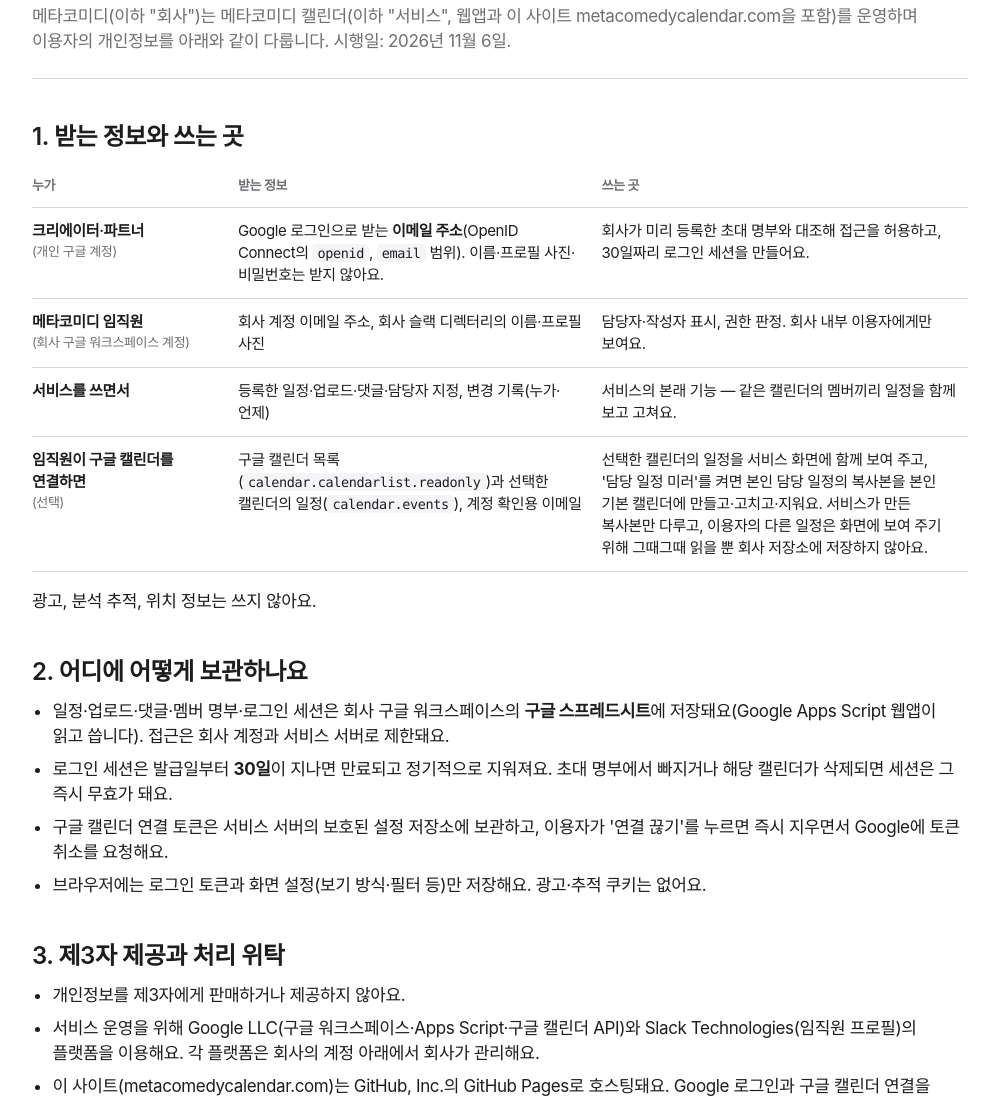
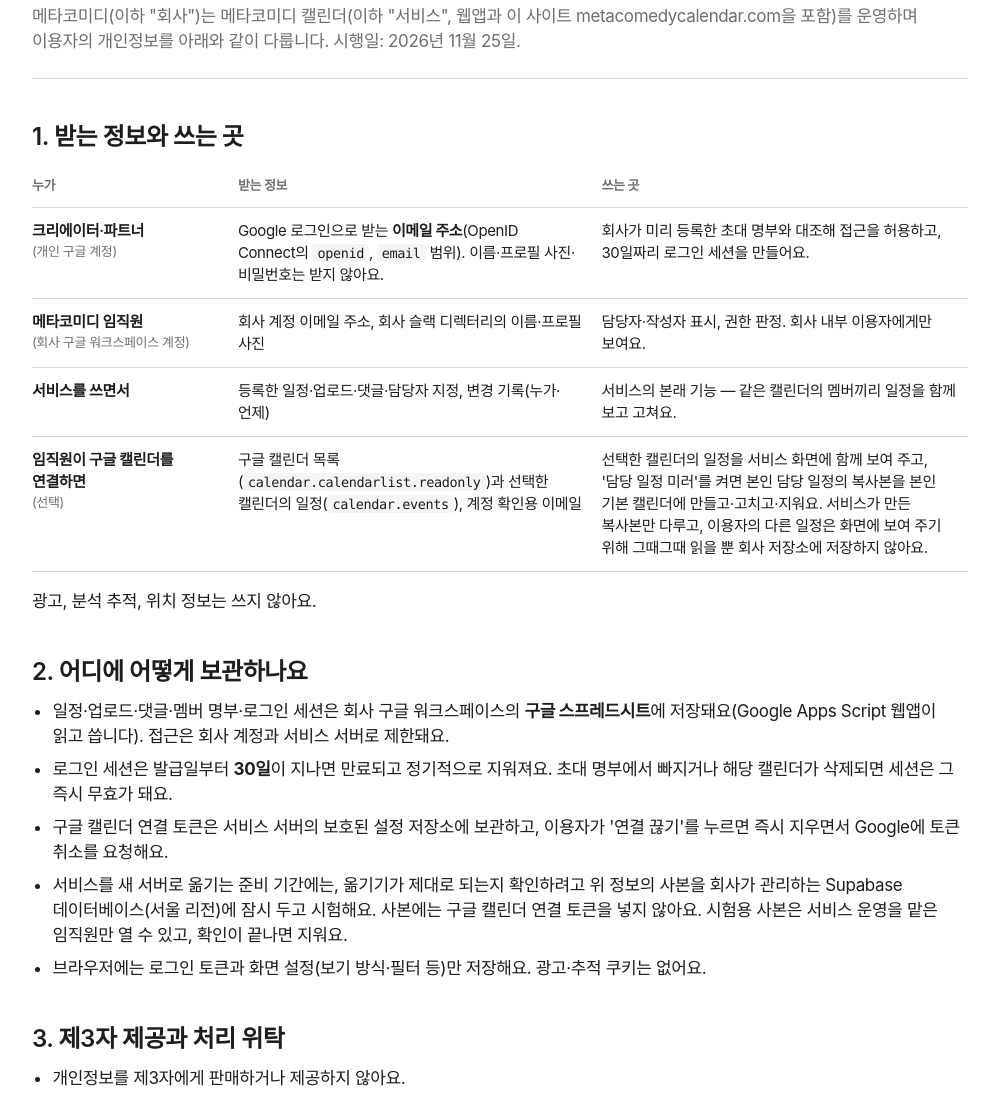
Before and after one commit to metacomedy-auto/metacomedycalendar.com, a plain HTML site: page privacy.html in a window 1280 px wide. Shown: the part 152-1248 px from the top of the page, without its empty margins (140-1139 px from the left). Drawn offline with Linux system fonts and the light colour scheme; a web font is replaced by a local one.

Commit message:
방침: 새 서버 이전 준비 기간의 시험용 사본(Supabase 서울 · 갱신 토큰 없음)과 위탁 플랫폼(Supabase · Vercel) — 시행일 2026-11-25
Co-Authored-By: Claude Opus 5.5 <noreply@anthropic.com>

```diff
--- a/privacy.html
+++ b/privacy.html
@@ -31,7 +31,7 @@
   <main id="main" class="legal">
     <h1>개인정보처리방침</h1>
     <p class="legal__intro">메타코미디(이하 "회사")는 메타코미디 캘린더(이하 "서비스", 웹앱과 이 사이트 metacomedycalendar.com을 포함)를 운영하며
-      이용자의 개인정보를 아래와 같이 다룹니다. 시행일:&nbsp;2026년&nbsp;11월&nbsp;6일.</p>
+      이용자의 개인정보를 아래와 같이 다룹니다. 시행일:&nbsp;2026년&nbsp;11월&nbsp;25일.</p>
 
     <h2>1. 받는 정보와 쓰는 곳</h2>
     <table>
@@ -48,6 +48,7 @@
       <li>일정·업로드·댓글·멤버 명부·로그인 세션은 회사 구글 워크스페이스의 <strong>구글 스프레드시트</strong>에 저장돼요(Google Apps Script 웹앱이 읽고 씁니다). 접근은 회사 계정과 서비스 서버로 제한돼요.</li>
       <li>로그인 세션은 발급일부터 <strong>30일</strong>이 지나면 만료되고 정기적으로 지워져요. 초대 명부에서 빠지거나 해당 캘린더가 삭제되면 세션은 그 즉시 무효가 돼요.</li>
       <li>구글 캘린더 연결 토큰은 서비스 서버의 보호된 설정 저장소에 보관하고, 이용자가 '연결 끊기'를 누르면 즉시 지우면서 Google에 토큰 취소를 요청해요.</li>
+      <li>서비스를 새 서버로 옮기는 준비 기간에는, 옮기기가 제대로 되는지 확인하려고 위 정보의 사본을 회사가 관리하는 Supabase 데이터베이스(서울 리전)에 잠시 두고 시험해요. 사본에는 구글 캘린더 연결 토큰을 넣지 않아요. 시험용 사본은 서비스 운영을 맡은 임직원만 열 수 있고, 확인이 끝나면 지워요.</li>
       <li>브라우저에는 로그인 토큰과 화면 설정(보기 방식·필터 등)만 저장해요. 광고·추적 쿠키는 없어요.</li>
     </ul>
 
@@ -55,6 +56,7 @@
     <ul>
       <li>개인정보를 제3자에게 판매하거나 제공하지 않아요.</li>
       <li>서비스 운영을 위해 Google LLC(구글 워크스페이스·Apps Script·구글 캘린더 API)와 Slack Technologies(임직원 프로필)의 플랫폼을 이용해요. 각 플랫폼은 회사의 계정 아래에서 회사가 관리해요.</li>
+      <li>이전 준비 기간에는 Supabase, Inc.(데이터베이스 — 서울 리전)와 Vercel Inc.(서버 호스팅 — 서울 리전)의 플랫폼도 회사의 계정 아래에서 이용해요.</li>
       <li>이 사이트(metacomedycalendar.com)는 GitHub, Inc.의 GitHub Pages로 호스팅돼요. Google 로그인과 구글 캘린더 연결을 마치면 이 사이트의 중계 페이지를 잠깐 거쳐 서비스로 돌아가요. 이때 GitHub에는 접속 IP 주소·시각과, 한 번만 쓰이는 로그인 코드가 담긴 주소가 전달돼요. GitHub는 방문자의 IP 주소를 보안 목적으로 기록해요. 이메일 주소와 일정 정보는 전달되지 않아요.</li>
       <li>법령에 따라 요구되는 경우를 제외하고는 위 목적 밖으로 쓰지 않아요.</li>
     </ul>
```
